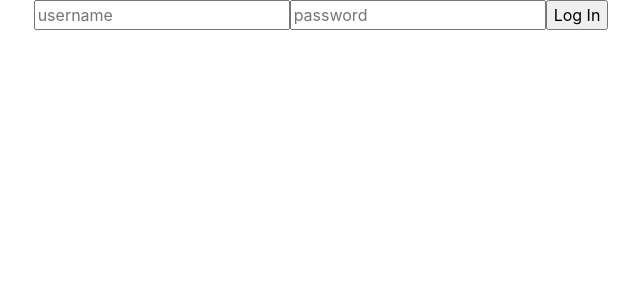
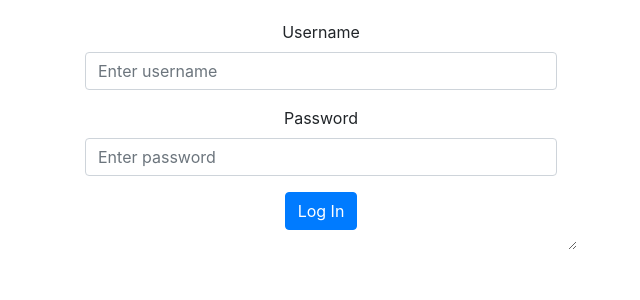
Before and after one commit to pharia-le/productivity-front-end, a React (Create React App) app: page /login in a window 1280 px wide. Shown: the top 300 px of the page, without its empty margins (319-959 px from the left). Built offline with nearby package versions, Linux system fonts and the light colour scheme; no server answers.

Commit message:
Add Bootstrap to Login component.

```diff
--- a/src/components/auth/Login.js
+++ b/src/components/auth/Login.js
@@ -2,6 +2,8 @@
 import { connect } from 'react-redux';
 import { updateLoginForm } from '../../actions/loginForm';
 import { login } from '../../actions/currentUser';
+import Form from 'react-bootstrap/Form';
+import Button from 'react-bootstrap/Button';
 
 const Login = ({ login, loginFormData, updateLoginForm, history }) => {
 
@@ -21,26 +23,31 @@
     }
 
     return (
-        <form onSubmit={handleOnSubmit}>
-            <input
+        <Form className="login-form" onSubmit={handleOnSubmit}>
+            <Form.Group controlId="formGroupEmail">
+                <Form.Label>Username</Form.Label>
+                <Form.Control
                     type="text"
                     name="username"
-                placeholder="username"
+                    placeholder="Enter username"
                     value={loginFormData.username}
                     onChange={handleInputChange}
                 />
-            <input
+            </Form.Group>
+            <Form.Group controlId="formGroupEmail">
+                <Form.Label>Password</Form.Label>
+                <Form.Control
                     type="password"
                     name="password"
-                placeholder="password"
+                    placeholder="Enter password"
                     value={loginFormData.password}
                     onChange={handleInputChange}
                     />
-            <input
-                type="submit"
-                value="Log In"
-            />
-        </form>
+            </Form.Group>
+            <Button variant="primary" type="submit">
+                Log In
+            </Button>
+        </Form>
     );
 };
 
```
Lines whose indentation alone changed are shown as unchanged.
